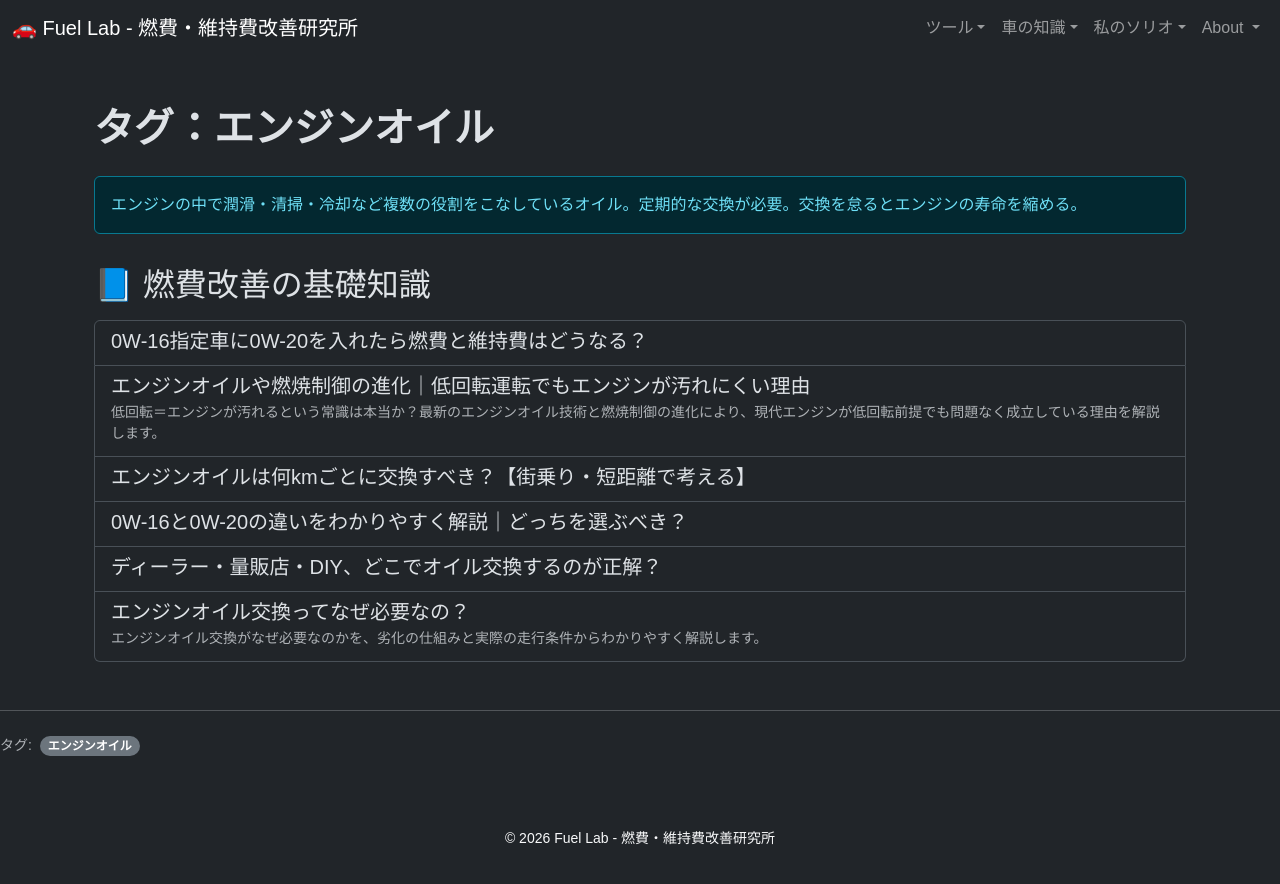
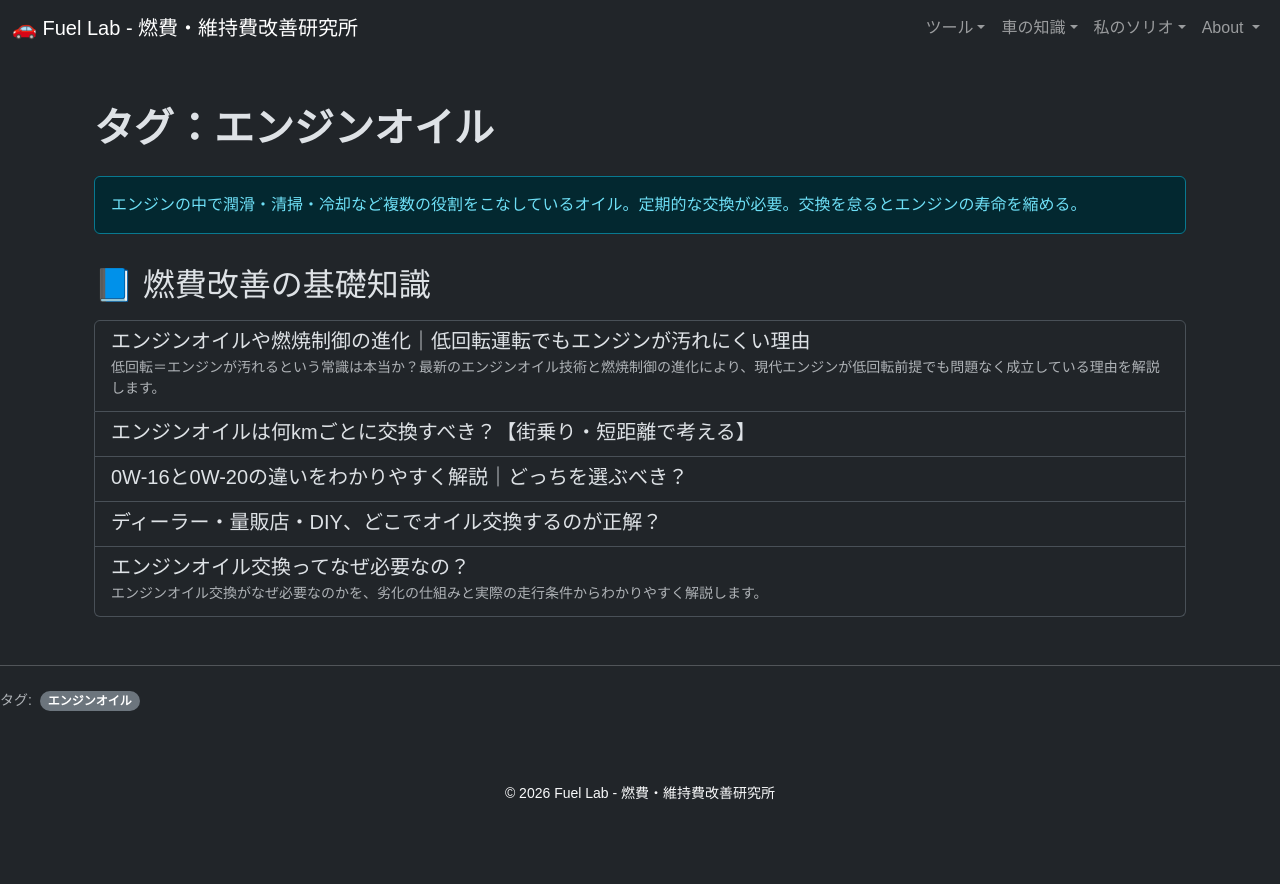
Before and after one commit to funyapar-org/fuel-lab, a Jekyll site: the page built from _tags/エンジンオイル.md, in a window 1280 px wide. Shown: the top 884 px of the page. Built offline with Jekyll 4.4.1, drawn with Linux system fonts in a browser that asks for light colours.

Commit message:
0w16-vs-0w20-cost.md を更新

```diff
--- a/_knowledge/0w16-vs-0w20-cost.md
+++ b/_knowledge/0w16-vs-0w20-cost.md
@@ -3,11 +3,11 @@
 title: 0W-16指定車に0W-20を入れたら燃費と維持費はどうなる？
 nav_title: 指定外オイルの燃費影響
 tags:
-  - エンジンオイル
-  - 0W-16
-  - 0W-20
-  - 燃費
-  - 維持費
+  - engine-oil
+  - 0w-16
+  - 0w-20
+  - fuel-economy
+  - running-cost
 ---
 
 <div class="container my-5">
```
